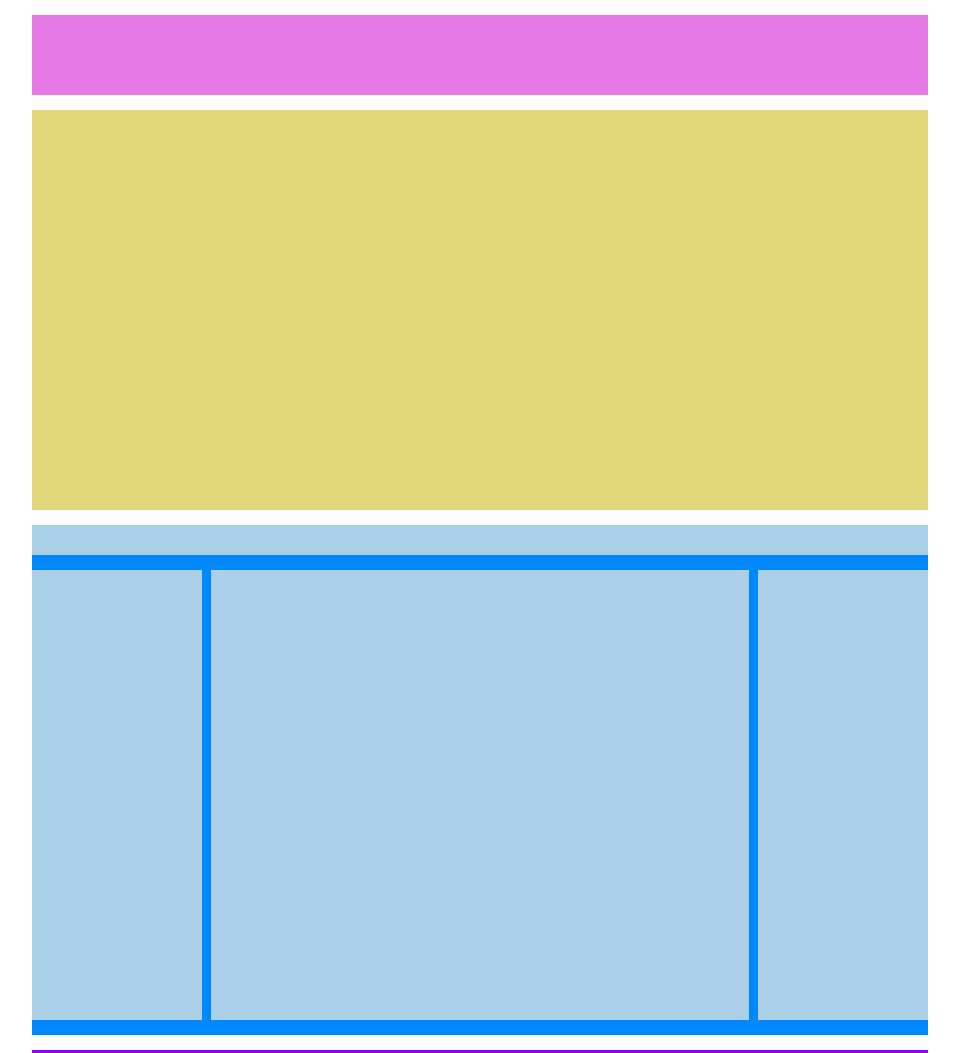
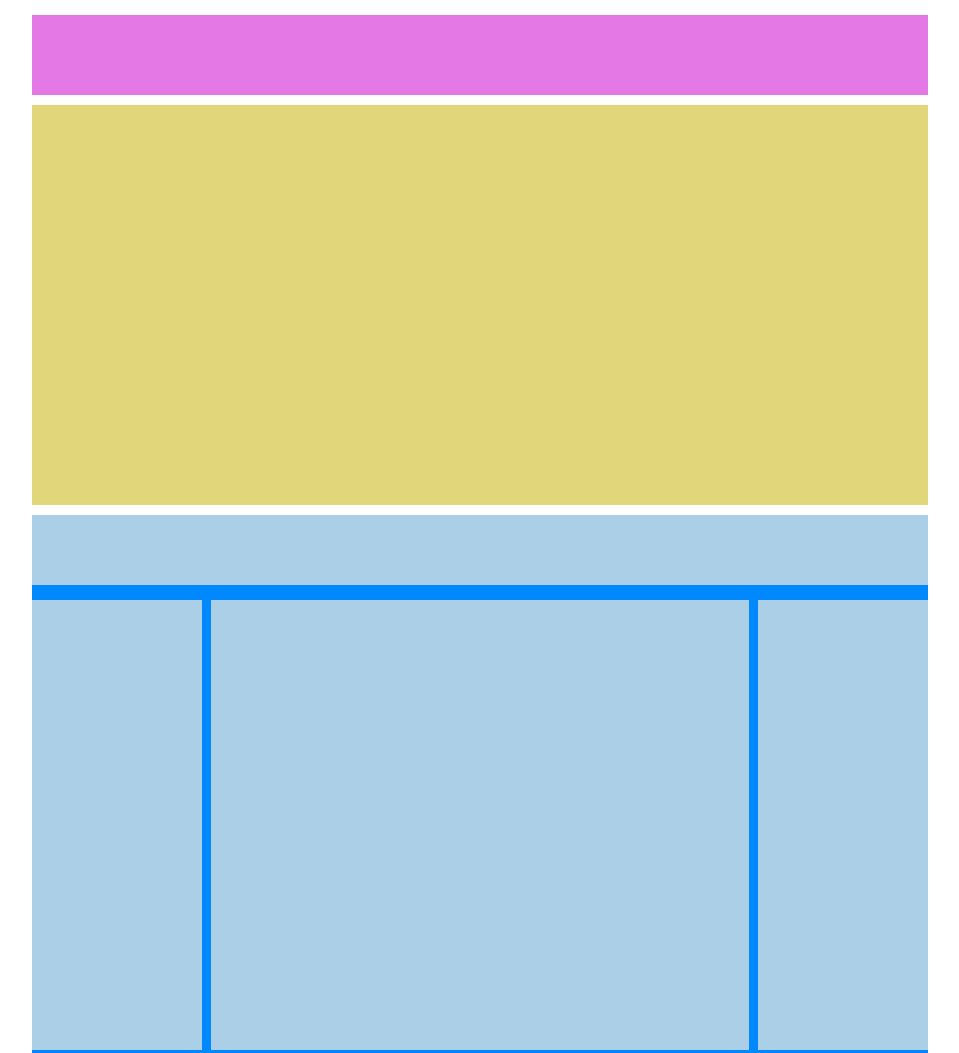
Before and after one commit to Giulia-M/htmlcss-struttura-wp, a plain HTML site: page index.html in a window 1280 px wide. Shown: the top 1053 px of the page, without its empty margins (160-1119 px from the left). Drawn offline with Linux system fonts and the light colour scheme.

Commit message:
rifinitura

```diff
--- a/style.css
+++ b/style.css
@@ -7,6 +7,11 @@ body > * {
     margin: auto;
     width: 70%;
 }
+body>*,
+main>section {
+    margin-top: 10px;
+    margin-bottom: 10px;
+}
 .header-contenuto {
     padding: 40px;
     margin-top: 15px;
@@ -15,10 +20,10 @@ body > * {
 
 .section-1 {
     padding: 200px;
-    margin-top: 15px;
+
 }
 .section-2 {
-   margin-top: 15px;
+
    padding-bottom: 15px;
 }
 main>section.clearfix::after{
@@ -27,7 +32,7 @@ main>section.clearfix::after{
     clear: both;
 }
 .titolo-articolo {
-    height: 30px;
+    height: 70px;
 }
 .content-aside-left {
     height: 450px;
```
